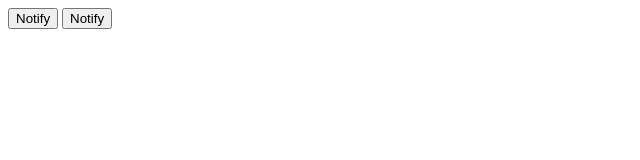
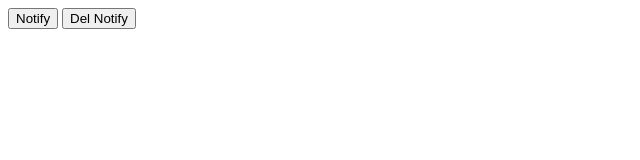
Before and after one commit to vaskanr/test-push-notify, a plain HTML site: page index.html in a window 1280 px wide. Shown: the full height of the page, 0-640 px from the left. Drawn offline with Linux system fonts and the light colour scheme.

Commit message:
Update index.html

```diff
--- a/index.html
+++ b/index.html
@@ -6,7 +6,7 @@
 </head>
 <body>
     <input type="button" onclick="notifSet()" value="Notify">
-    <input type="button" onclick="notifDel()" value="Notify">
+    <input type="button" onclick="notifDel()" value="Del Notify">
     <script>
         function notifDel() {
             Notification.permission = 'default'
```
